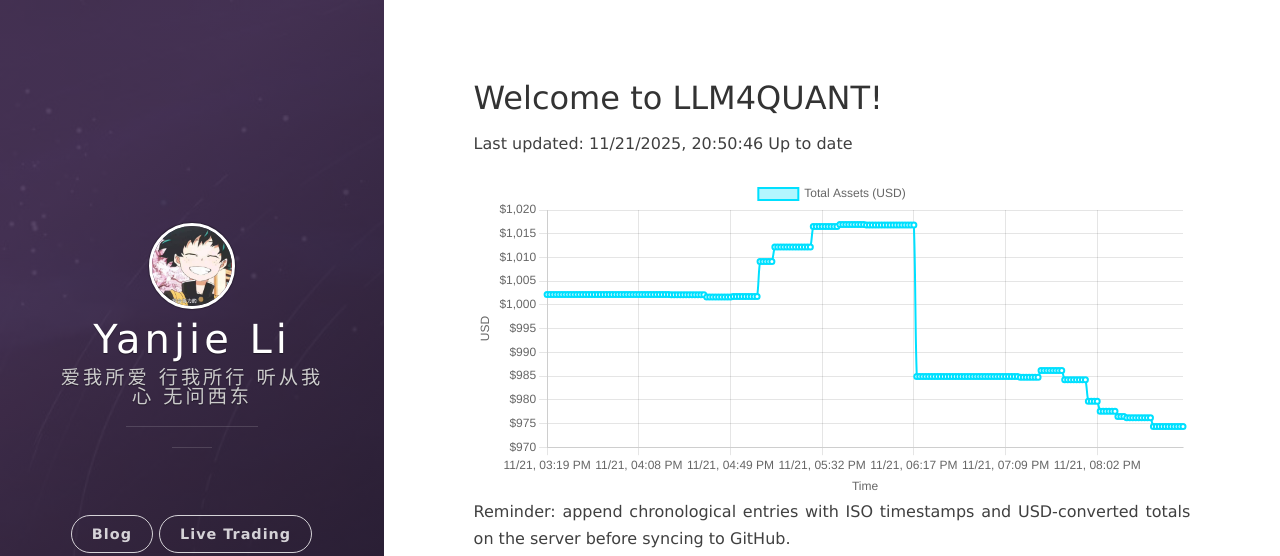
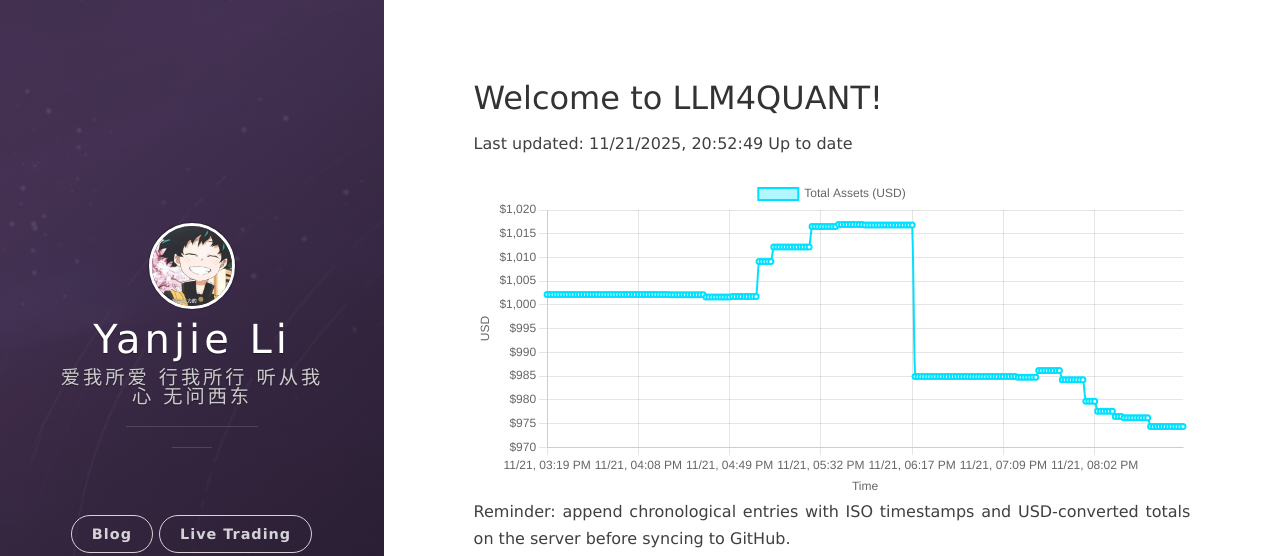
Before and after one commit to leeyegy/leeyegy.github.io, a Jekyll site: the page built from live-trading.html, in a window 1280 px wide. Shown: the top 556 px of the page. Built offline with Jekyll 4.4.1, drawn with Linux system fonts in a browser that asks for light colours; nearby versions of some CDN libraries.

Commit message:
AccountMonitor: update balance history 2025-11-22T04:52:49+08:00

```diff
--- a/assets/data/binance/balance-history.json
+++ b/assets/data/binance/balance-history.json
@@ -1,5 +1,5 @@
 {
-  "generatedAt": "2025-11-22T04:50:46+08:00",
+  "generatedAt": "2025-11-22T04:52:49+08:00",
   "asset": "total_usd_value",
   "history": [
     {
@@ -865,6 +865,10 @@
     {
       "timestamp": "2025-11-22T04:50:46+08:00",
       "totalUsd": 974.36593718
+    },
+    {
+      "timestamp": "2025-11-22T04:52:49+08:00",
+      "totalUsd": 974.36593718
     }
   ]
 }
```
